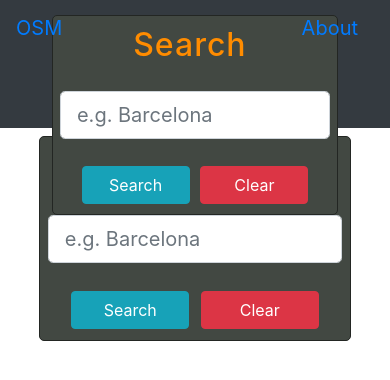
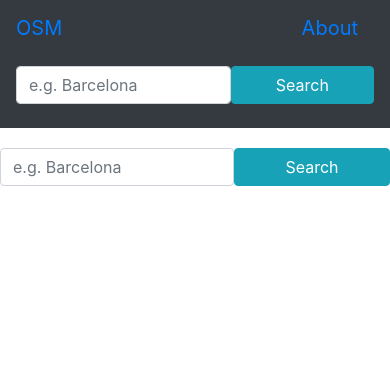
Before and after one commit to philip993/osm-maps, a React (Create React App) app: page /routing in a window 390 px wide. Shown: the top 380 px of the page. Built offline with nearby package versions, Linux system fonts and the light colour scheme.

Commit message:
1.55. Reworked

```diff
--- a/src/components/Search/Search.js
+++ b/src/components/Search/Search.js
@@ -1,5 +1,5 @@
 import React from 'react';
-import { Form, Button, Card } from 'react-bootstrap';
+import { Form, Button, Card, Modal } from 'react-bootstrap';
 import './SearchStyle.scss';
 import { useSelector, useDispatch } from 'react-redux';
 import {
@@ -8,11 +8,13 @@ import {
   requestSearchText,
 } from './SearchActions';
 import Routing from '../Routing/Routing';
+import { toggleModalOff, toggleModalOn } from '../Routing/RoutingActions';
 
 const Search = () => {
-  const { searchObject, searchText } = useSelector(
-    (state) => state.SearchReducer
-  );
+  const { searchObject, searchText, showModal } = useSelector((state) => ({
+    ...state.SearchReducer,
+    ...state.RoutingReducer,
+  }));
   const dispatch = useDispatch();
 
   const handleSearchInput = (e) => {
@@ -21,32 +23,61 @@ const Search = () => {
 
   const handleClearSearchInput = () => {
     dispatch(clearInputSearchText());
+    dispatch(toggleModalOff());
+  };
+
+  const handleModalOff = () => {
+    dispatch(toggleModalOff());
   };
 
   const handleSearch = (e) => {
     e.preventDefault();
     dispatch(requestSearchText());
+    dispatch(toggleModalOn());
   };
 
   return (
     <div className="search">
-      <Form className="searchForm" onSubmit={handleSearch}>
-        <h2>Search</h2>
-        <Form.Group className="formGroup">
+      <Form inline onSubmit={handleSearch} id="f">
+        <Form.Label htmlFor="inlineFormInputName2" srOnly>
+          Search
+        </Form.Label>
         <Form.Control
           className="formInput"
-            size="lg"
           required
           type="text"
           value={searchText}
           onChange={handleSearchInput}
           placeholder="e.g. Barcelona"
         />
-        </Form.Group>
-        <Form.Group className="formGroupBtn">
         <Button className="searchBtn" variant="info" type="submit">
           Search
         </Button>
+      </Form>
+
+      <Modal
+        show={showModal}
+        onHide={handleModalOff}
+        dialogClassName="modal-90w"
+        // aria-labelledby="example-custom-modal-styling-title"
+        id="modal"
+      >
+        <Modal.Header closeButton>
+          <Modal.Title id="modalTitle">Search Result</Modal.Title>
+        </Modal.Header>
+        <Modal.Body>
+          {!searchObject
+            ? ''
+            : searchObject.map((s) => (
+                <Card className="card">
+                  <Card.Body className="cardBody">
+                    <Card.Title className="cardTitle">
+                      {s.display_name}
+                    </Card.Title>
+                    <Card.Text className="cardText">
+                      Lat: {s.lat} Lng: {s.lon}
+                    </Card.Text>
+                    <Routing />
                     <Button
                       className="clearBtn"
                       variant="danger"
@@ -55,22 +86,11 @@ const Search = () => {
                     >
                       Clear
                     </Button>
-        </Form.Group>
-      </Form>
-      {!searchObject
-        ? ''
-        : searchObject.map((s) => (
-            <Card className="card">
-              <Card.Header className="cardHeader">Search Result</Card.Header>
-              <Card.Body className="cardBody">
-                <Card.Title className="cardTitle">{s.display_name}</Card.Title>
-                <Card.Text className="cardText">
-                  Lat: {s.lat} Lng: {s.lon}
-                </Card.Text>
-                <Routing />
                   </Card.Body>
                 </Card>
               ))}
+        </Modal.Body>
+      </Modal>
     </div>
   );
 };
--- a/src/components/Search/SearchStyle.scss
+++ b/src/components/Search/SearchStyle.scss
@@ -1,45 +1,21 @@
 .search {
-  .searchForm {
-    width: 30%;
-    margin: auto;
-    border: 1px solid #232623;
-    background-color: #424842;
-    border-radius: 5px;
-    padding: 2%;
-    color: #fff;
-    margin-top: 2%;
+  #f {
+    // .searchBtn,
+    // .clearBtn {
+    //   margin-left: 2%;
+    //   margin-right: 2%;
+    //   margin-top: 4%;
+    //   margin-bottom: -3%;
+    //   width: 40%;
 
-    h2 {
-      letter-spacing: 1px;
-      color: darkorange;
-      margin-top: -3%;
-      margin-bottom: 10%;
-    }
+    //   &:hover {
+    //     box-shadow: 0px 0px 5px #fff;
+    //   }
 
-    .formGroup {
-      .formInput {
-      }
-    }
-
-    .formGroupBtn {
-      margin: auto;
-
-      .searchBtn,
-      .clearBtn {
-        margin-left: 2%;
-        margin-right: 2%;
-        margin-top: 4%;
-        margin-bottom: -3%;
-        width: 40%;
-
-        &:hover {
-          box-shadow: 0px 0px 5px #fff;
-        }
-      }
-    }
+    // }
   }
 
-  .card {
+  #modal {
     width: 40%;
     margin: auto;
     margin-top: 4%;
@@ -54,56 +30,36 @@
   }
 }
 
-// FKIN RESOLUTION
 @media all and (min-width: 1800px) {
   .search {
-    // width: 90%;
-
-    .searchForm {
-      width: 25%;
-    }
-
     .card {
       width: 40%;
     }
   }
 }
 
-@media all and (min-width: 1200px) and (max-width: 1800px) {
+// MOBILE
+@media all and (max-width: 720px) {
   .search {
-    // width: 90%;
+    #f {
+      width: 100%;
+      display: flex;
+      flex-wrap: nowrap;
+      flex-direction: row;
 
-    .searchForm {
-      width: 35%;
+      .formInput {
+        margin-top: 5%;
+        width: 60%;
+      }
+
+      .searchBtn {
+        margin-top: 5%;
+        width: 40%;
+      }
     }
 
-    .card {
-      width: 60%;
-    }
-  }
-}
-
-// FROM IPAD TO BIGGER SCREENS
-@media all and (min-width: 720px) and (max-width: 1200px) {
-  .search {
-    // width: 90%;
-
-    .searchForm {
-      width: 50%;
-    }
-
-    .card {
-      width: 60%;
-    }
-  }
-}
-// MIDDLE
-@media all and (max-width: 720px) {
-  .search {
-    // width: 90%;
-
-    .searchForm {
-      width: 50%;
+    #modal {
+      margin-top: 50px;
     }
 
     .card {
@@ -111,35 +67,3 @@
     }
   }
 }
-
-// LOWEST MOBILES
-@media all and (max-width: 540px) {
-  .search {
-    // width: 90%;
-
-    .searchForm {
-      width: 80%;
-
-      h2 {
-        margin-top: 1%;
-      }
-
-      .formGroupBtn {
-        margin: auto;
-
-        .searchBtn,
-        .clearBtn {
-          margin-left: 2%;
-          margin-right: 2%;
-          margin-top: 4%;
-          margin-bottom: 1%;
-          width: 40%;
-        }
-      }
-
-      .card {
-        width: 100%;
-      }
-    }
-  }
-}
```
Lines whose indentation alone changed are shown as unchanged.
